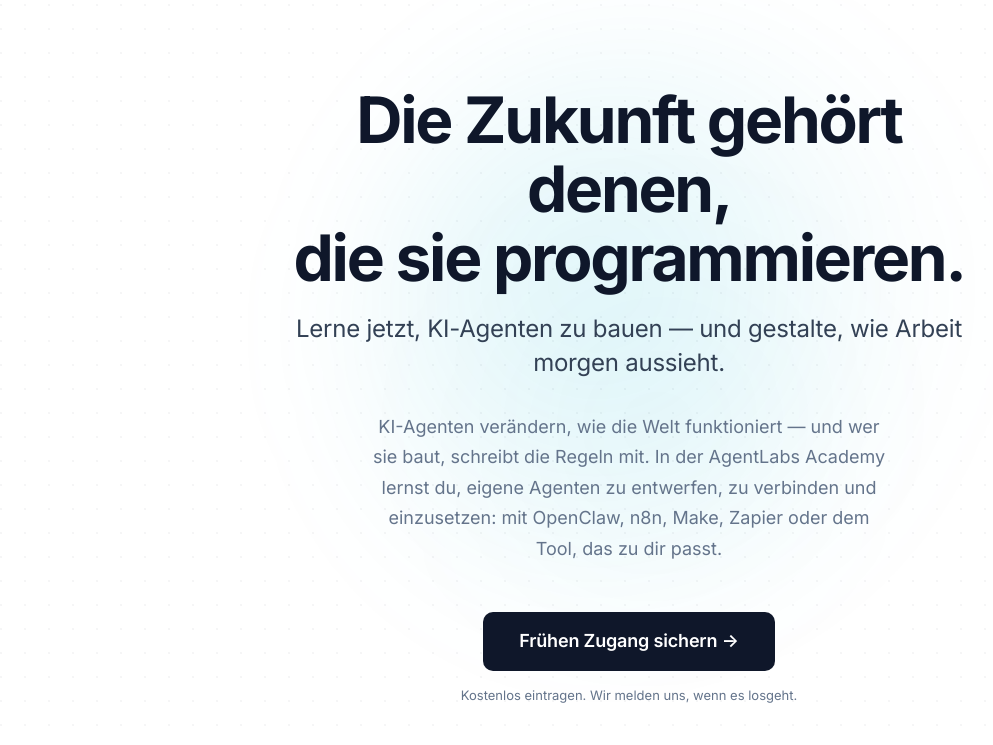
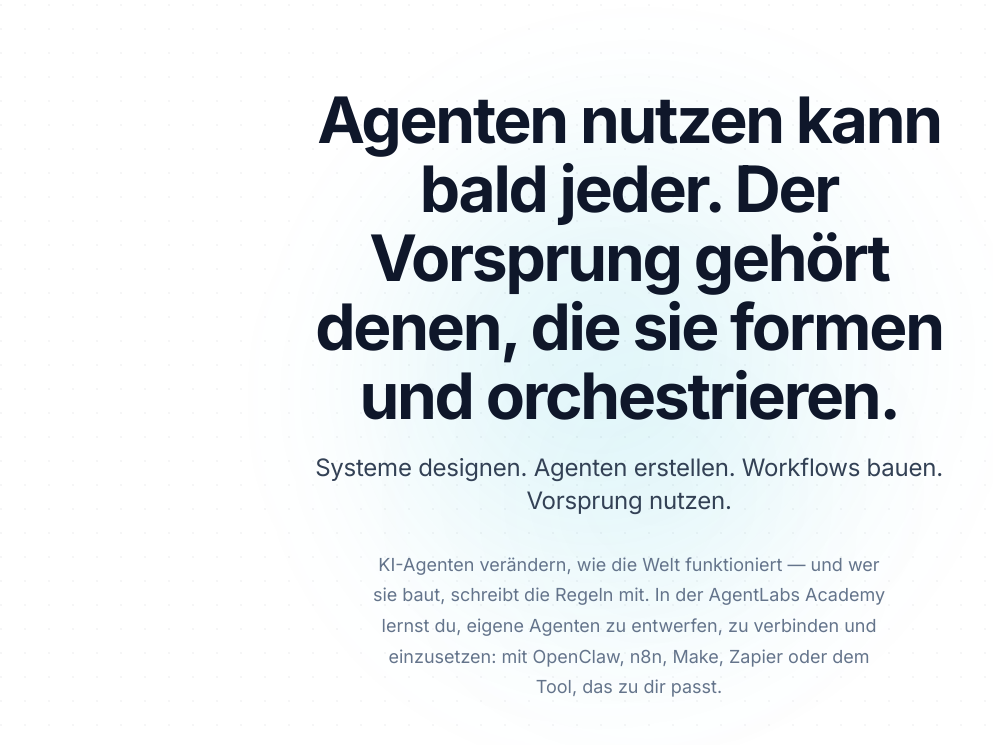
Before and after one commit to vanhuelsing/agentlabs-academy, a plain HTML site: page index.html in a window 1280 px wide. Shown: the part 55-800 px from the top of the page, without its empty margins (11-1004 px from the left). Drawn offline with Linux system fonts and the light colour scheme.

Commit message:
copy: update hero headline and subline

```diff
--- a/index.html
+++ b/index.html
@@ -746,9 +746,9 @@
       <div class="hero__orb hero__orb--secondary" aria-hidden="true"></div>
 
       <div class="hero__content">
-        <h1 class="hero__headline fade-in">Die Zukunft gehört denen,<br>die&nbsp;sie&nbsp;programmieren.</h1>
+        <h1 class="hero__headline fade-in">Agenten nutzen kann bald jeder. Der Vorsprung gehört denen, die sie formen und orchestrieren.</h1>
 
-        <p class="hero__subline fade-in fade-in-d1">Lerne jetzt, KI-Agenten zu bauen — und gestalte, wie Arbeit morgen aussieht.</p>
+        <p class="hero__subline fade-in fade-in-d1">Systeme designen. Agenten erstellen. Workflows bauen. Vorsprung nutzen.</p>
 
         <p class="hero__text fade-in fade-in-d2">KI-Agenten verändern, wie die Welt funktioniert — und wer sie baut, schreibt die Regeln mit. In der AgentLabs Academy lernst du, eigene Agenten zu entwerfen, zu verbinden und einzusetzen: mit OpenClaw, n8n, Make, Zapier oder dem Tool, das zu dir passt.</p>
 
```
